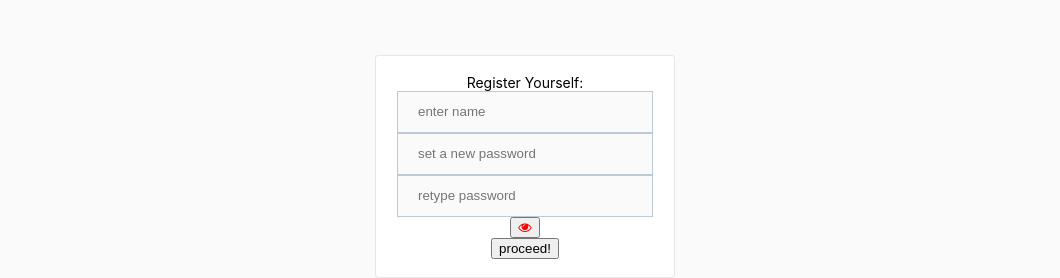
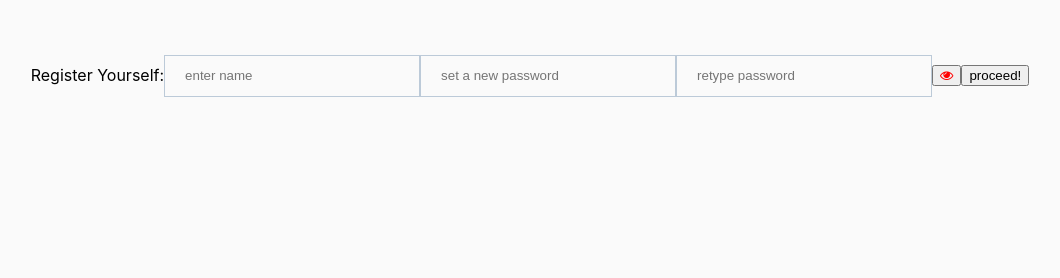
Before and after one commit to dhanushholla/instagram-clone-react, a React (Create React App) app: page / in a window 1280 px wide. Both pictures are taken after a click on the link "Sign up". Shown: the part 594-872 px from the top of the page, without its empty margins (110-1170 px from the left). After the commit the page ends 800 px from the top, so only its background shows below. Built offline with nearby package versions, Linux system fonts and the light colour scheme.

Commit message:
optimised register form input storing

```diff
--- a/src/components/Formpage.js
+++ b/src/components/Formpage.js
@@ -94,7 +94,7 @@ class Formpage extends Component {
     </div>
     <ToastContainer/>
     { this.state.showsignup ?
-    <div className="signup">
+    <div className="register">
      Register Yourself:
         <input type="text" placeholder='enter name' onChange={this.registername}/>
         <input type={this.state.showfields} placeholder='set a new password' onChange={this.registerpassword}>
```
Also changed, not shown: src/components/Formpage.css (line endings or trailing spaces).
